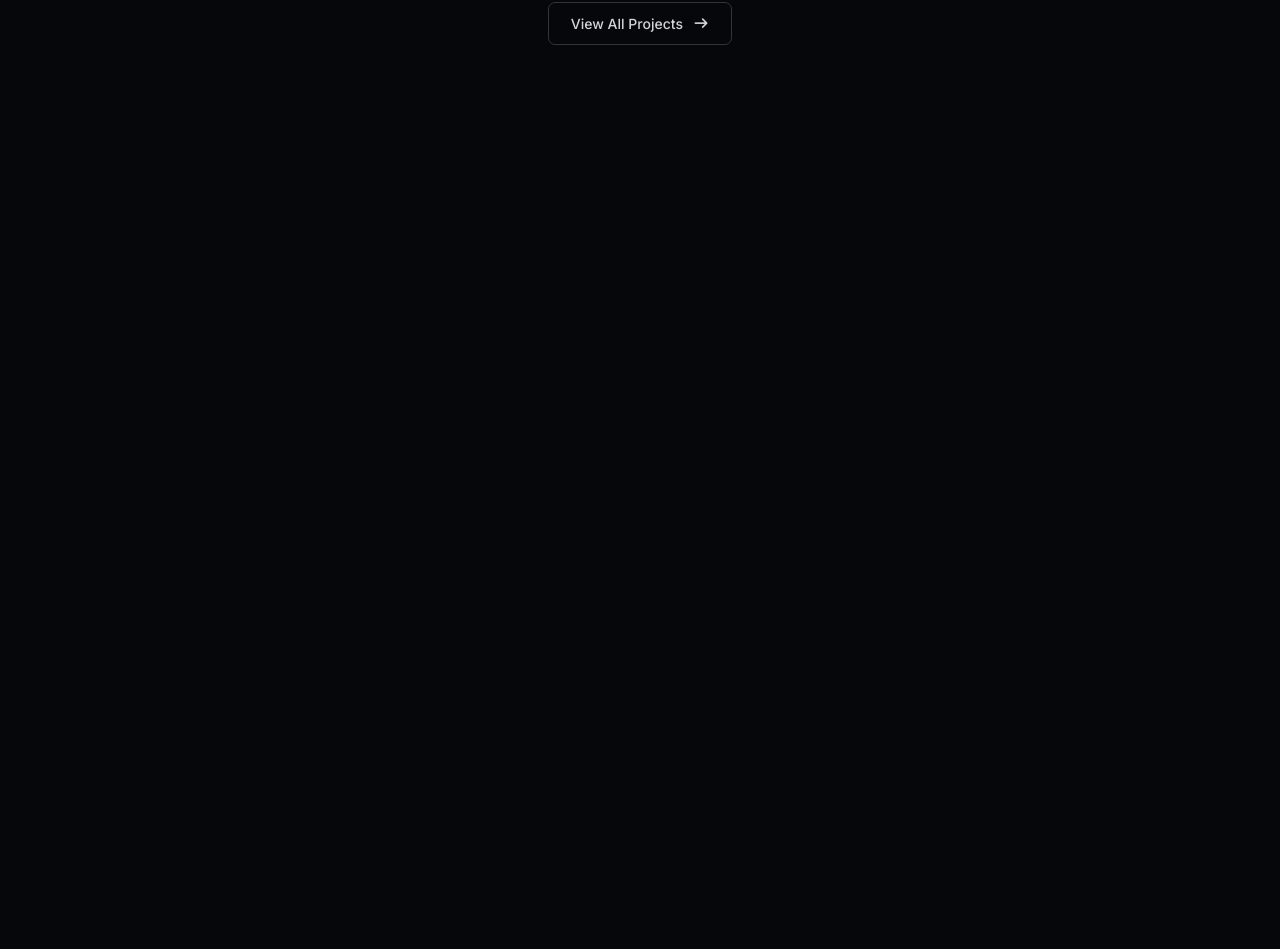
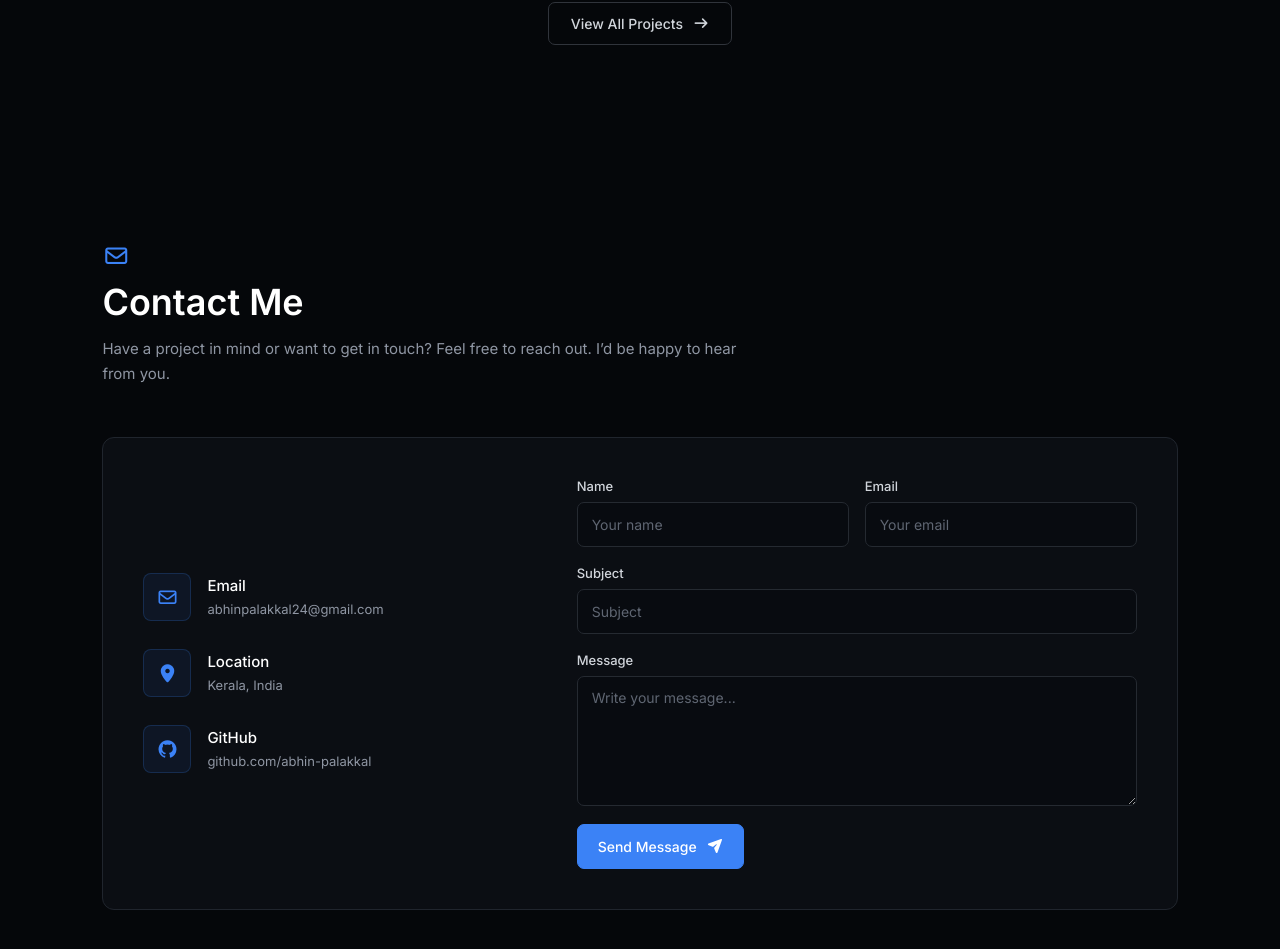
Before and after one commit to abhin-palakkal/abhin-personal-portfolio, a React (Vite) app: page / in a window 1280 px wide. Shown: the part 3265-4214 px from the top of the page. Before the commit the page ends 3410 px from the top, so only its background shows below. Built offline with nearby package versions, Linux system fonts and the light colour scheme.

Commit message:
feat: add contact section

```diff
--- a/src/App.jsx
+++ b/src/App.jsx
@@ -4,6 +4,7 @@ import Home from './components/Home/Home';
 import About from './components/About/About';
 import Skills from './components/Skills/Skills';
 import Projects from './components/Projects/Projects';
+import Contact from './components/Contact/Contact';
 
 const App = () => {
   return (
@@ -13,6 +14,7 @@ const App = () => {
       <About />
       <Skills />
       <Projects />
+      <Contact />
     </>
   );
 };
--- /dev/null
+++ b/src/components/Contact/Contact.css
@@ -0,0 +1,268 @@
+.contact-section {
+  width: 100%;
+  min-height: 100vh;
+
+  padding: 100px 8%;
+
+  background-color: #05070a;
+
+  display: flex;
+  align-items: center;
+  justify-content: center;
+}
+
+.contact-container {
+  width: 100%;
+  max-width: 1200px;
+}
+
+/* =================================
+   HEADING
+================================= */
+
+.contact-heading {
+  margin-bottom: 50px;
+}
+
+.contact-heading > i {
+  display: block;
+
+  color: #3b82f6;
+
+  font-size: 22px;
+
+  margin-bottom: 14px;
+}
+
+.contact-heading h2 {
+  color: #ffffff;
+
+  font-size: 36px;
+  font-weight: 600;
+
+  line-height: 1.2;
+
+  margin-bottom: 12px;
+}
+
+.contact-heading p {
+  max-width: 650px;
+
+  color: #8f96a3;
+
+  font-size: 15px;
+
+  line-height: 1.7;
+
+  margin: 0;
+}
+
+/* =================================
+   CONTACT CONTENT
+================================= */
+
+.contact-content {
+  display: grid;
+
+  grid-template-columns: 0.8fr 1.2fr;
+
+  gap: 60px;
+
+  padding: 40px;
+
+  background-color: #0b0e13;
+
+  border: 1px solid #20252d;
+
+  border-radius: 12px;
+}
+
+/* =================================
+   CONTACT INFORMATION
+================================= */
+
+.contact-info {
+  display: flex;
+  flex-direction: column;
+
+  gap: 28px;
+
+  justify-content: center;
+}
+
+.contact-info-item {
+  display: flex;
+  align-items: center;
+
+  gap: 16px;
+}
+
+.contact-info-icon {
+  width: 48px;
+  height: 48px;
+
+  flex-shrink: 0;
+
+  display: flex;
+  align-items: center;
+  justify-content: center;
+
+  background-color: rgba(59, 130, 246, 0.08);
+
+  border: 1px solid rgba(59, 130, 246, 0.2);
+
+  border-radius: 8px;
+}
+
+.contact-info-icon i {
+  color: #3b82f6;
+
+  font-size: 18px;
+}
+
+.contact-info-item h3 {
+  color: #ffffff;
+
+  font-size: 15px;
+  font-weight: 500;
+
+  margin: 0 0 5px;
+}
+
+.contact-info-item p {
+  color: #8f96a3;
+
+  font-size: 13px;
+
+  line-height: 1.5;
+
+  margin: 0;
+}
+
+/* =================================
+   FORM
+================================= */
+
+.contact-form {
+  display: flex;
+  flex-direction: column;
+
+  gap: 18px;
+}
+
+.contact-form-row {
+  display: grid;
+
+  grid-template-columns: repeat(2, 1fr);
+
+  gap: 16px;
+}
+
+.contact-field {
+  display: flex;
+  flex-direction: column;
+
+  gap: 8px;
+}
+
+.contact-field label {
+  color: #d1d5db;
+
+  font-size: 13px;
+  font-weight: 500;
+}
+
+.contact-field input,
+.contact-field textarea {
+  width: 100%;
+
+  padding: 12px 14px;
+
+  background-color: #080b10;
+
+  border: 1px solid #252a31;
+
+  border-radius: 7px;
+
+  outline: none;
+
+  color: #ffffff;
+
+  font-family: 'Inter', sans-serif;
+
+  font-size: 14px;
+
+  transition:
+    border-color 0.25s ease,
+    background-color 0.25s ease;
+}
+
+.contact-field input {
+  height: 45px;
+}
+
+.contact-field textarea {
+  resize: vertical;
+
+  min-height: 130px;
+}
+
+.contact-field input::placeholder,
+.contact-field textarea::placeholder {
+  color: #5f6672;
+}
+
+.contact-field input:focus,
+.contact-field textarea:focus {
+  border-color: #3b82f6;
+
+  background-color: #0a0e14;
+}
+
+/* =================================
+   SUBMIT BUTTON
+================================= */
+
+.contact-submit {
+  width: fit-content;
+
+  padding: 13px 20px;
+
+  display: flex;
+  align-items: center;
+  justify-content: center;
+
+  gap: 10px;
+
+  background-color: #3b82f6;
+
+  border: 1px solid #3b82f6;
+
+  border-radius: 7px;
+
+  color: #ffffff;
+
+  font-family: 'Inter', sans-serif;
+
+  font-size: 14px;
+  font-weight: 500;
+
+  cursor: pointer;
+
+  transition:
+    background-color 0.25s ease,
+    border-color 0.25s ease,
+    transform 0.25s ease;
+}
+
+.contact-submit:hover {
+  background-color: #2563eb;
+
+  border-color: #2563eb;
+
+  transform: translateY(-2px);
+}
+
+.contact-submit i {
+  font-size: 13px;
+}
--- /dev/null
+++ b/src/components/Contact/Contact.jsx
@@ -0,0 +1,120 @@
+import './Contact.css';
+
+const Contact = () => {
+  return (
+    <section id="contact" className="contact-section">
+      <div className="contact-container">
+        {/* Heading */}
+
+        <div className="contact-heading">
+          <i className="fa-regular fa-envelope"></i>
+
+          <h2>Contact Me</h2>
+
+          <p>
+            Have a project in mind or want to get in touch? Feel free to reach
+            out. I’d be happy to hear from you.
+          </p>
+        </div>
+
+        {/* Contact Content */}
+
+        <div className="contact-content">
+          {/* Contact Information */}
+
+          <div className="contact-info">
+            <div className="contact-info-item">
+              <div className="contact-info-icon">
+                <i className="fa-regular fa-envelope"></i>
+              </div>
+
+              <div>
+                <h3>Email</h3>
+                <p>abhinpalakkal24@gmail.com</p>
+              </div>
+            </div>
+
+            <div className="contact-info-item">
+              <div className="contact-info-icon">
+                <i className="fa-solid fa-location-dot"></i>
+              </div>
+
+              <div>
+                <h3>Location</h3>
+                <p>Kerala, India</p>
+              </div>
+            </div>
+
+            <div className="contact-info-item">
+              <div className="contact-info-icon">
+                <i className="fa-brands fa-github"></i>
+              </div>
+
+              <div>
+                <h3>GitHub</h3>
+                <p>github.com/abhin-palakkal</p>
+              </div>
+            </div>
+          </div>
+
+          {/* Contact Form */}
+
+          <form className="contact-form">
+            <div className="contact-form-row">
+              <div className="contact-field">
+                <label htmlFor="name">Name</label>
+
+                <input
+                  type="text"
+                  id="name"
+                  name="name"
+                  placeholder="Your name"
+                />
+              </div>
+
+              <div className="contact-field">
+                <label htmlFor="email">Email</label>
+
+                <input
+                  type="email"
+                  id="email"
+                  name="email"
+                  placeholder="Your email"
+                />
+              </div>
+            </div>
+
+            <div className="contact-field">
+              <label htmlFor="subject">Subject</label>
+
+              <input
+                type="text"
+                id="subject"
+                name="subject"
+                placeholder="Subject"
+              />
+            </div>
+
+            <div className="contact-field">
+              <label htmlFor="message">Message</label>
+
+              <textarea
+                id="message"
+                name="message"
+                rows="6"
+                placeholder="Write your message..."
+              ></textarea>
+            </div>
+
+            <button type="submit" className="contact-submit">
+              Send Message
+              <i className="fa-solid fa-paper-plane"></i>
+            </button>
+          </form>
+        </div>
+      </div>
+    </section>
+  );
+};
+
+export default Contact;
```
